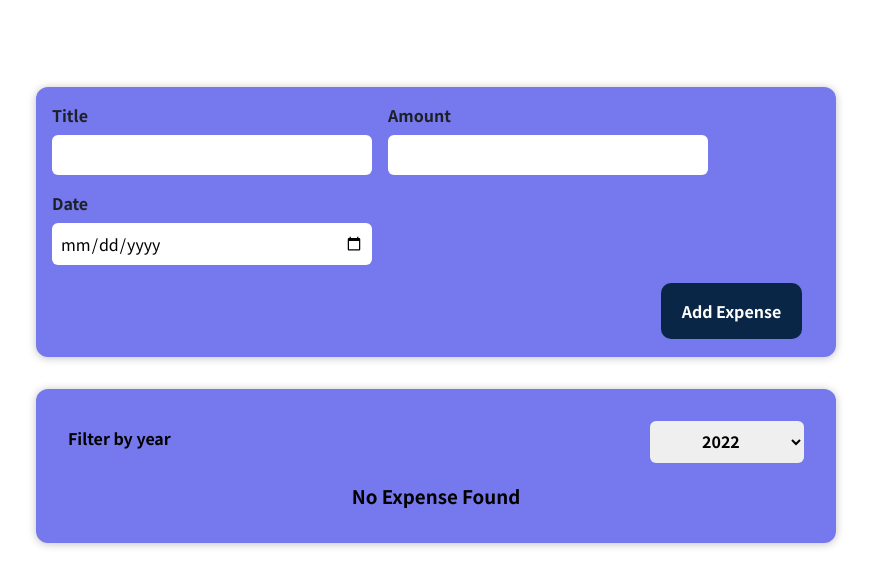
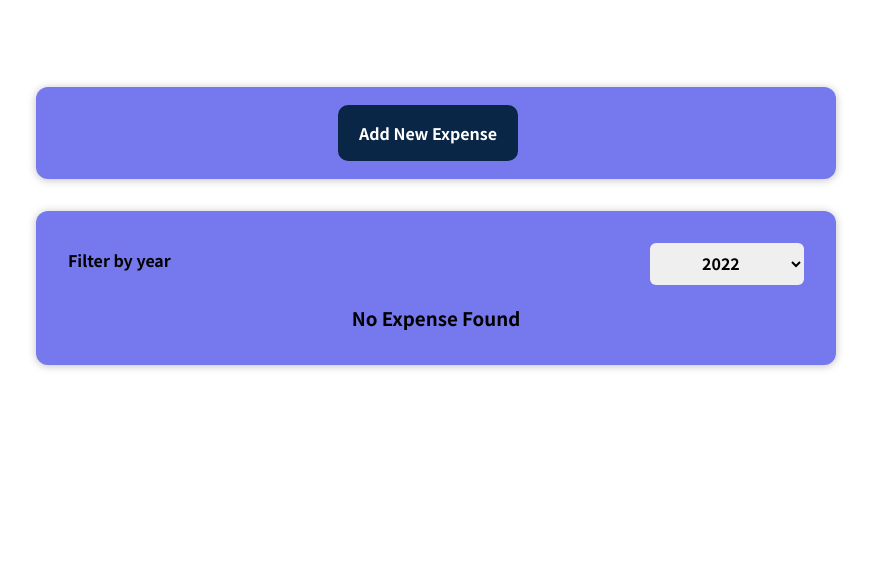
Before and after one commit to yuvaraj21/React-Bootcamp, a React (Create React App) app in the folder Expense-Tracker/: page / in a window 1280 px wide. Shown: the top 586 px of the page, without its empty margins (204-1075 px from the left). Built offline with nearby package versions, Linux system fonts and the light colour scheme.

Commit message:
Adexpense form visibility change

```diff
--- a/Expense-Tracker/src/component/NewExpense/ExpenseForm.css
+++ b/Expense-Tracker/src/component/NewExpense/ExpenseForm.css
@@ -32,7 +32,10 @@
     border: none;
 }
 
-
 .new-expense__actions {
     text-align: right;
 }
+
+.cancel-btn {
+    background-color: #d9534f !important;
+}
--- a/Expense-Tracker/src/component/NewExpense/ExpenseForm.js
+++ b/Expense-Tracker/src/component/NewExpense/ExpenseForm.js
@@ -58,6 +58,13 @@ const ExpenseForm = (props) => {
         </div>
       </div>
       <div className="new-expense__actions">
+        <button
+          onClick={(e) => {
+            props.onChangeVisibility(false);
+          }}
+        >
+          Canccel
+        </button>
         <button type="submit">Add Expense</button>
       </div>
     </form>
--- a/Expense-Tracker/src/component/NewExpense/NewExpense.js
+++ b/Expense-Tracker/src/component/NewExpense/NewExpense.js
@@ -1,4 +1,4 @@
-import React from 'react';
+import React, { useState } from 'react';
 import ExpenseForm from './ExpenseForm.js';
 import './NewExpense.css';
 
@@ -11,9 +11,24 @@ const NewExpense = (props) => {
     console.log(expenseData);
     props.onAddExpense(expenseData);
   };
+
+  const [formVisibility, setFormVisibility] = useState(false);
+
+  const changeVisibility = () => {
+    setFormVisibility(formVisibility ? false : true);
+  };
+
   return (
     <div className="new-expense">
-      <ExpenseForm onSaveExpenseData={saveDataExpenseHandler} />
+      {!formVisibility && (
+        <button onClick={changeVisibility}>Add New Expense</button>
+      )}
+      {formVisibility && (
+        <ExpenseForm
+          onSaveExpenseData={saveDataExpenseHandler}
+          onChangeVisibility={setFormVisibility}
+        />
+      )}
     </div>
   );
 };
```
